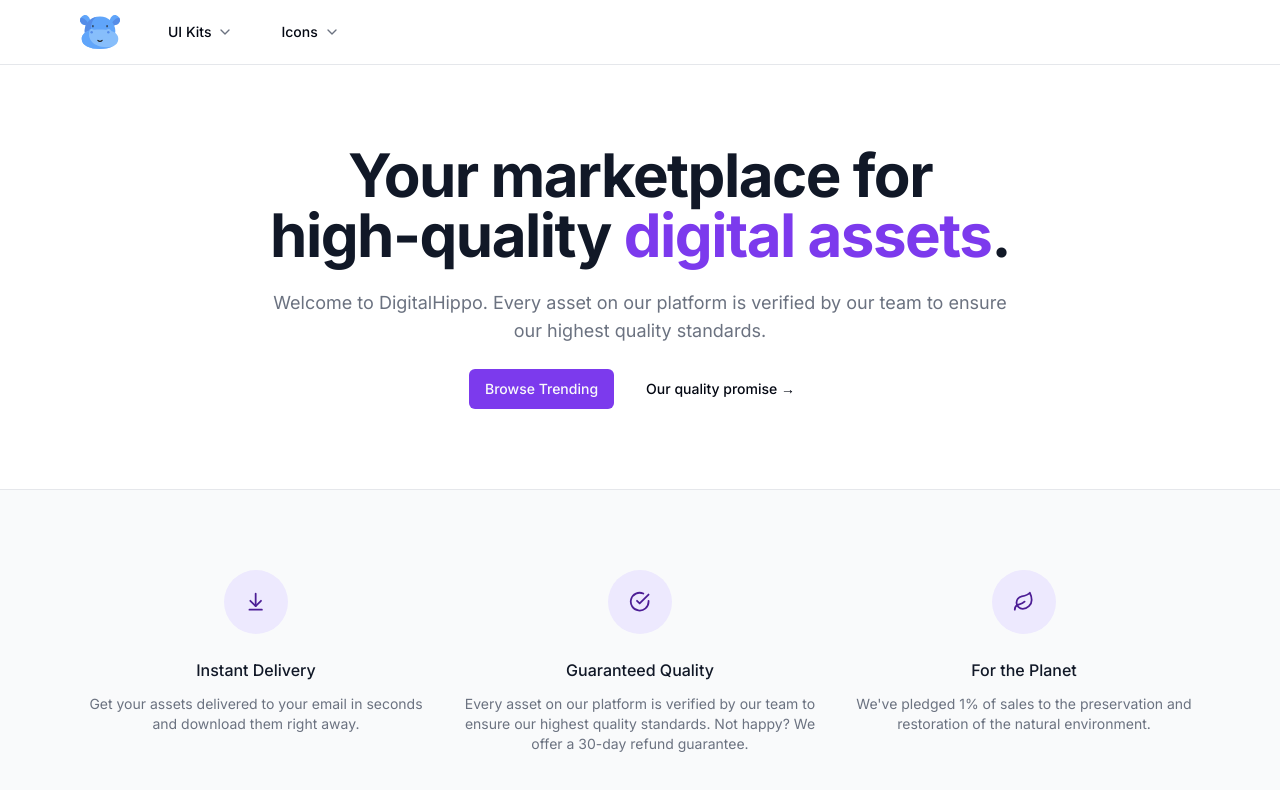
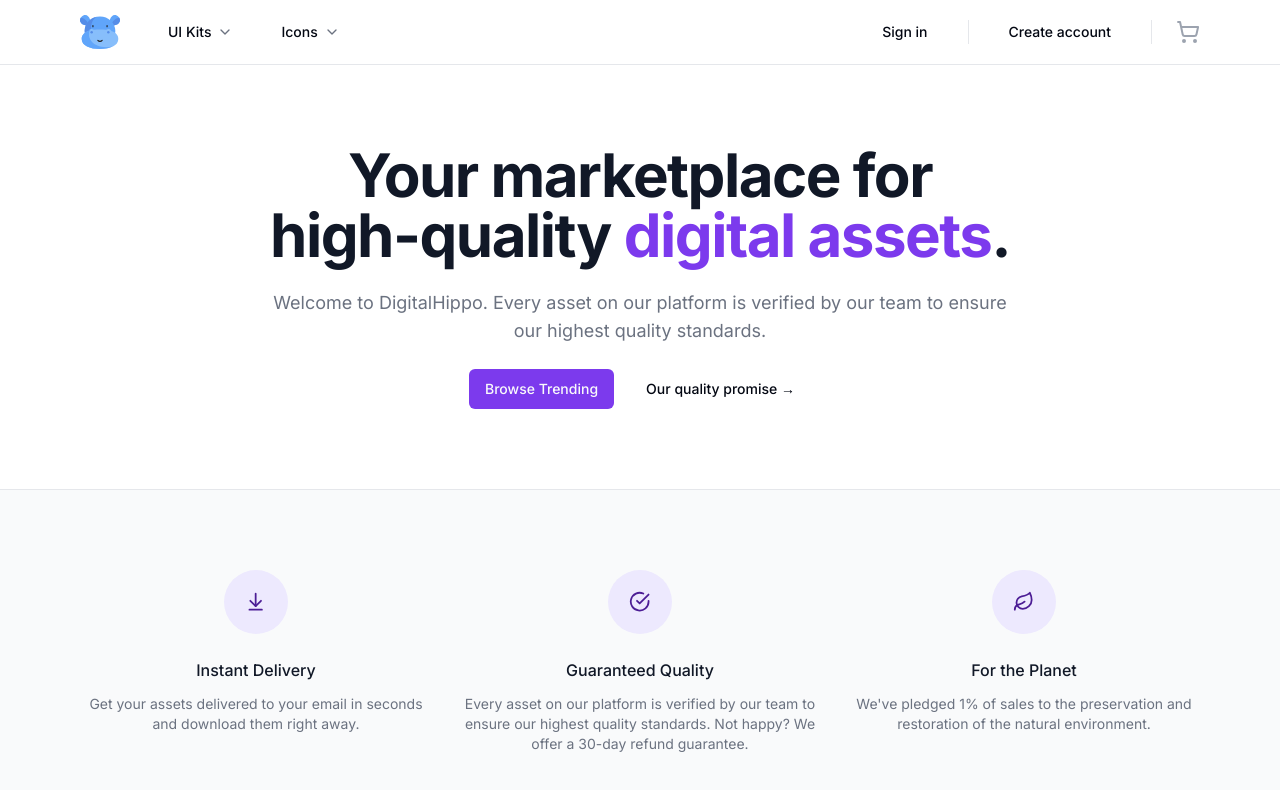
Before and after one commit to suryabanshi-janak/hippobazaar, a Next.js app: page / in a window 1280 px wide. Shown: the top 790 px of the page. Built offline with nearby package versions, Linux system fonts and the light colour scheme.

Commit message:
auth buttons

```diff
--- /dev/null
+++ b/src/components/Cart.tsx
@@ -0,0 +1,9 @@
+import { ShoppingCart } from 'lucide-react';
+
+export default function Cart() {
+  return (
+    <div>
+      <ShoppingCart aria-hidden='true' className='h-6 w-6  text-gray-400 ' />
+    </div>
+  );
+}
--- a/src/components/Navbar.tsx
+++ b/src/components/Navbar.tsx
@@ -2,8 +2,12 @@
 import MaxWidthWrapper from './MaxWidthWrapper';
 import { Icons } from './Icons';
 import NavItems from './NavItems';
+import { buttonVariants } from './ui/button';
+import Cart from './Cart';
 
 export default function Navbar() {
+  const user = null;
+
   return (
     <div className='sticky top-0 inset-x-0'>
       <header className='relative bg-white'>
@@ -21,6 +25,40 @@
               <div className='hidden z-50 lg:ml-8 lg:block lg:self-stretch'>
                 <NavItems />
               </div>
+
+              <div className='flex items-center ml-auto'>
+                <div className='hidden lg:flex lg:flex-1 lg:items-center lg:justify-end lg:space-x-6'>
+                  {user ? null : (
+                    <Link
+                      href='/sign-in'
+                      className={buttonVariants({ variant: 'ghost' })}
+                    >
+                      Sign in
+                    </Link>
+                  )}
+
+                  {user ? null : (
+                    <span className='h-6 w-px bg-gray-200' aria-hidden='true' />
+                  )}
+
+                  {user ? (
+                    <div></div>
+                  ) : (
+                    <Link
+                      href='/sign-up'
+                      className={buttonVariants({ variant: 'ghost' })}
+                    >
+                      Create account
+                    </Link>
+                  )}
+
+                  <span className='h-6 w-px bg-gray-200' aria-hidden='true' />
+
+                  <div className='ml-4 flow-root lg:ml-6'>
+                    <Cart />
+                  </div>
+                </div>
+              </div>
             </div>
           </MaxWidthWrapper>
         </div>
```
